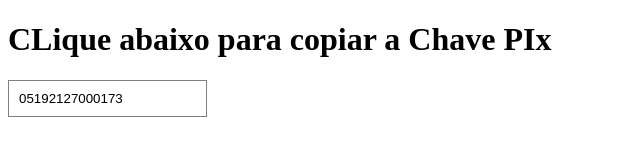
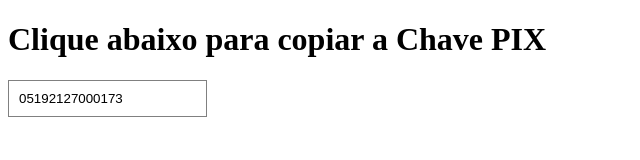
Before and after one commit to VerboJeans/COPY, a plain HTML site: page index.html in a window 1280 px wide. Shown: the whole page, without its empty margins (0-640 px from the left). Drawn offline with Linux system fonts and the light colour scheme.

Commit message:
Update index.html

```diff
--- a/index.html
+++ b/index.html
@@ -20,7 +20,7 @@
     </style>
 </head>
 <body>
-    <h1> CLique abaixo para copiar a Chave PIx </h1>
+    <h1> Clique abaixo para copiar a Chave PIX </h1><p></p>
     <input type="text" id="url" value="05192127000173" />
     <script src="./cdn-jquery.js"></script>
     <script>
```
